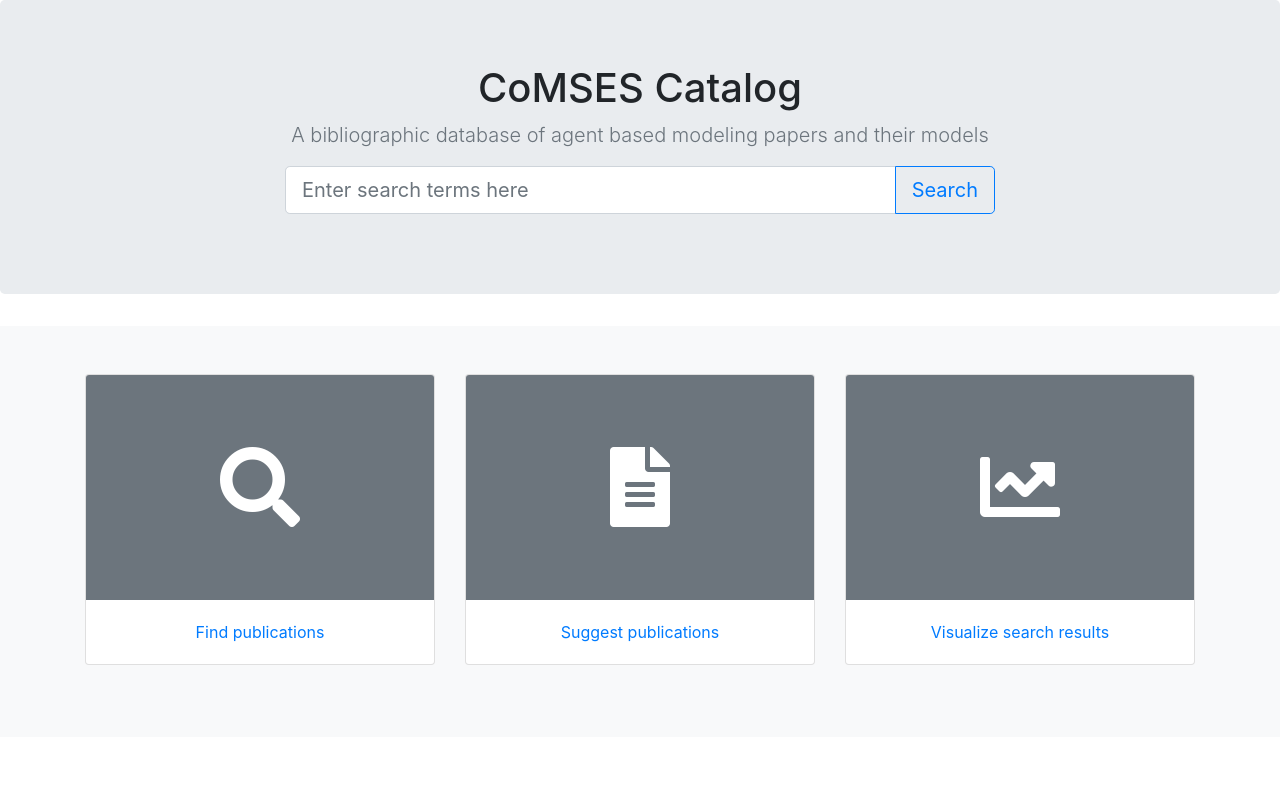
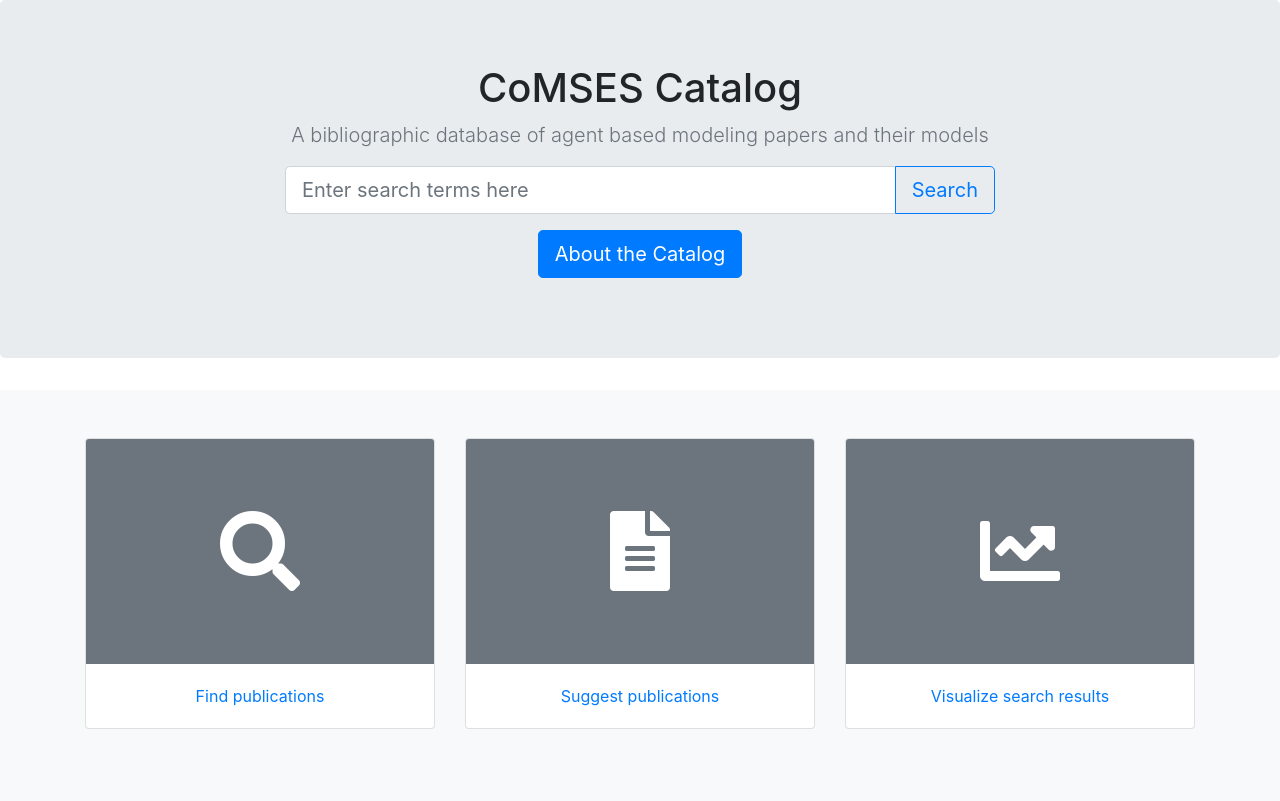
Before and after one commit to comses/catalog, a Django app: page / in a window 1280 px wide. Shown: the part 56-857 px from the top of the page. Before the commit the page ends 721 px from the top, so only its background shows below. Run offline with Django 3.2, Linux system fonts and the light colour scheme; parts of the project's set-up code (start-up, migrations or seed data) failed here and were passed over; some libraries are stand-ins or nearby versions.

Commit message:
Added about information to home page
Closes #146

```diff
--- a/catalog/core/templates/public/home.html
+++ b/catalog/core/templates/public/home.html
@@ -25,6 +25,39 @@
                         </div>
                     </div>
                 </form>
+                <p>
+                    <a class="btn btn-lg btn-primary" data-toggle="collapse" href="#about" role="button"
+                       aria-expanded="false" aria-controls="about">
+                        About the Catalog
+                    </a>
+                </p>
+                <div class="collapse" id="about">
+                    <div class="card card-body mx-4 text-justify">
+                        <p>
+                            The CoMSES Catalog app is being developed to discover and improve the state of computational
+                            model archiving. The digital context, e.g., metadata, code, documentation, and data needed
+                            for reproducible research are often missing from publications that depend on computational
+                            models or other software artifacts.
+                        </p>
+                        <p>
+                            We are compiling a list of publications that describe new results with a computational
+                            models across several journals and tagging the way they are documented in the publication
+                            and whether or not their digital context has been archived in a digital repository or
+                            otherwise available online. Hence each publication represents a model that is used to
+                            generate the results.
+                        </p>
+                        <p>
+                            At the moment we focus on agent-based and individual-based models, and publications that are
+                            listed in the ISI Web of Science. This allows us to use good quality data to analyze the
+                            database and visualize relationships between publications/models.
+                        </p>
+                        <p>
+                            You are invited to explore the database, submit suggestions for publications that you find
+                            missing, mistakes you find in the metadata, or explore the landscape of publications via the
+                            visualization feature.
+                        </p>
+                    </div>
+                </div>
             </div>
         </section>
         <section class="album py-5 bg-light">
@@ -35,7 +68,8 @@
                             <div class="card-img-top bg-secondary"
                                  style="height: 225px; width: 100%">
                                 <div class="text-center">
-                                    <span class="fas fa-search fa-5x align-middle text-white" style="line-height: 225px"></span>
+                                    <span class="fas fa-search fa-5x align-middle text-white"
+                                          style="line-height: 225px"></span>
                                 </div>
                             </div>
                             <div class="card-body text-center">
@@ -48,7 +82,8 @@
                             <div class="card-img-top bg-secondary"
                                  style="height: 225px; width: 100%">
                                 <div class="text-center">
-                                    <span class="fas fa-file-alt fa-5x align-middle text-white" style="line-height: 225px"></span>
+                                    <span class="fas fa-file-alt fa-5x align-middle text-white"
+                                          style="line-height: 225px"></span>
                                 </div>
                             </div>
                             <div class="card-body">
@@ -61,7 +96,8 @@
                             <div class="card-img-top bg-secondary"
                                  style="height: 225px; width: 100%">
                                 <div class="text-center">
-                                    <span class="fas fa-chart-line fa-5x align-middle text-white" style="line-height: 225px"></span>
+                                    <span class="fas fa-chart-line fa-5x align-middle text-white"
+                                          style="line-height: 225px"></span>
                                 </div>
                             </div>
                             <div class="card-body text-center">
```
